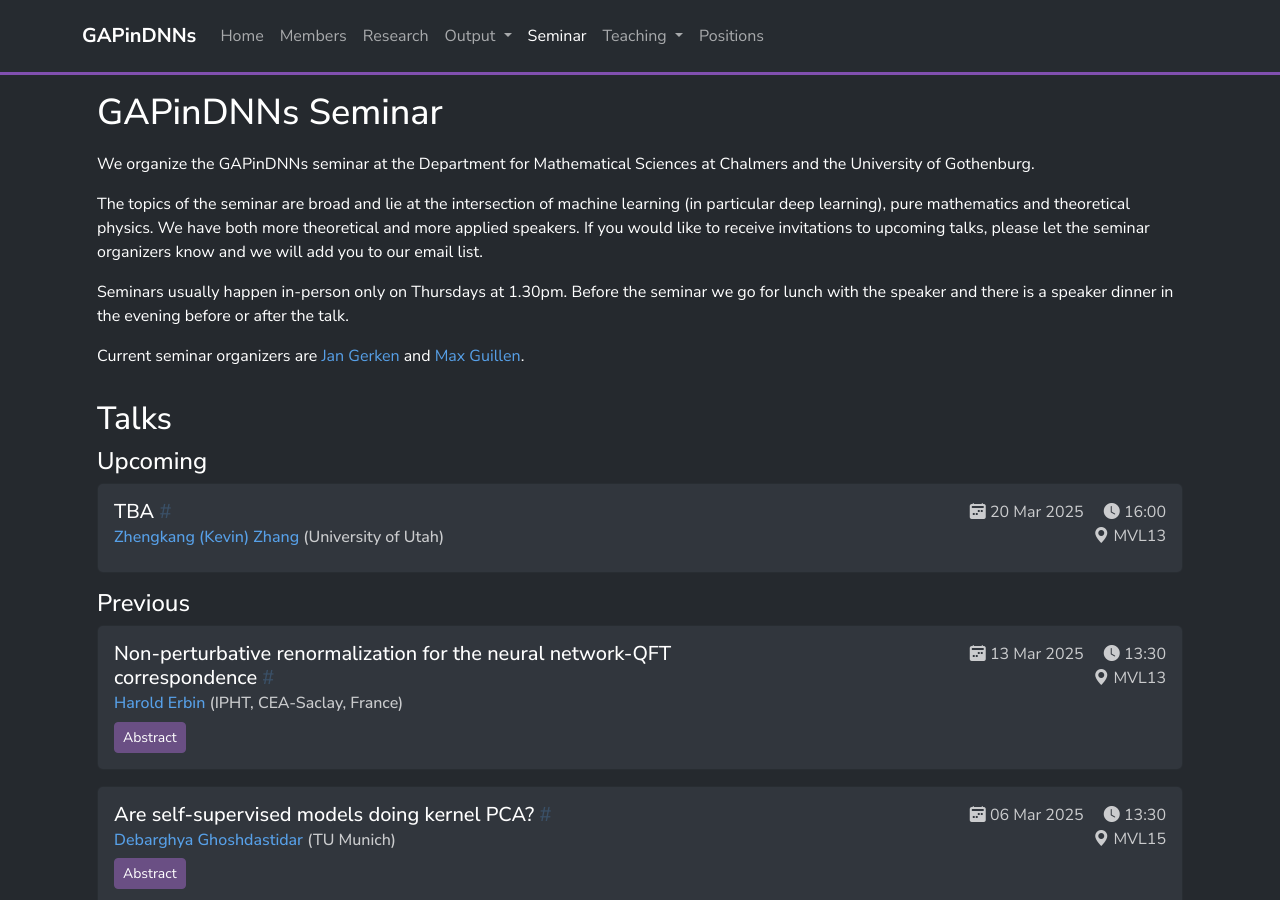
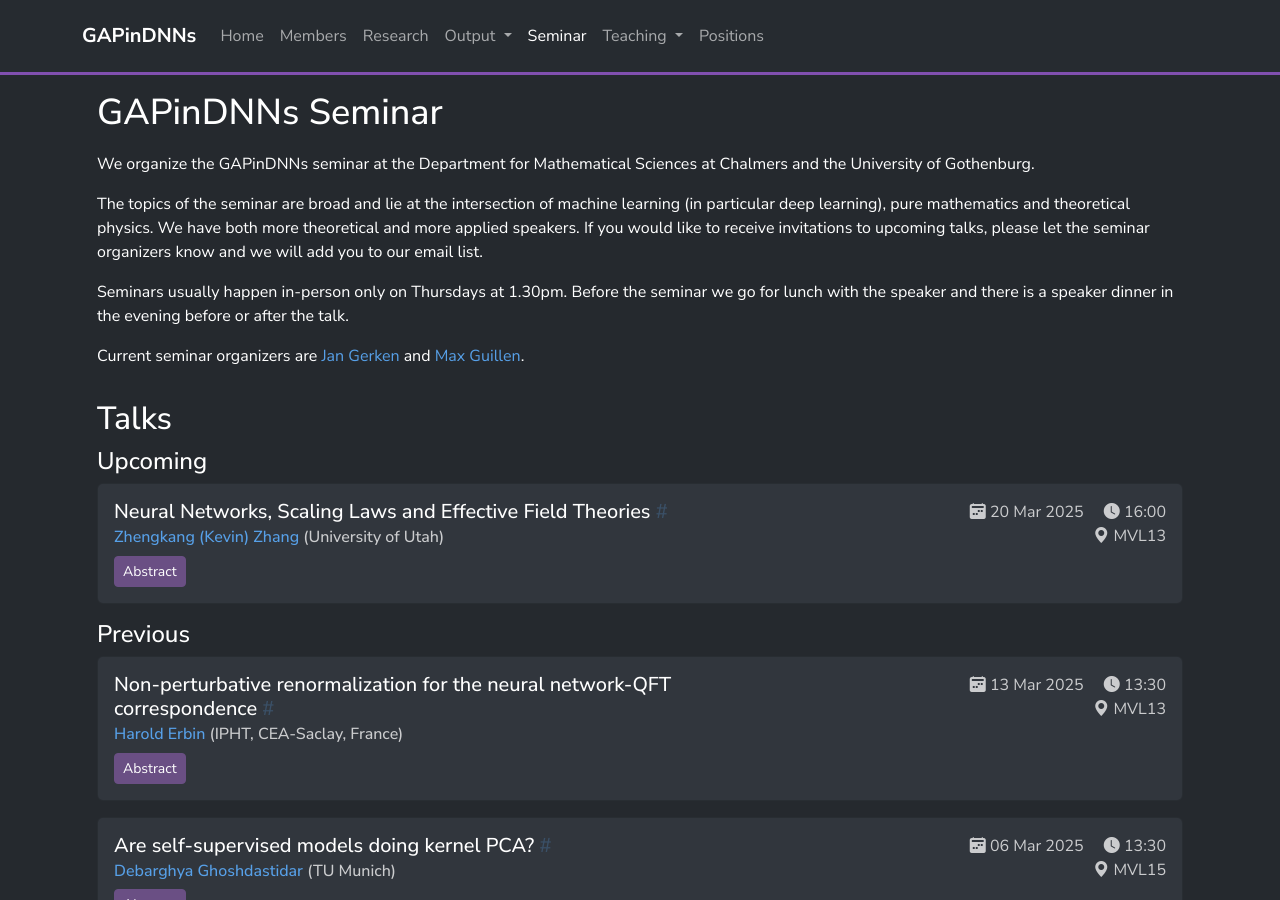
Before and after one commit to GAPinDNNs/gapindnns.github.io, a Jekyll site: the page built from _pages/seminar.md, in a window 1280 px wide and 900 px high. Built offline with Jekyll 4.4.1, drawn with Linux system fonts in a browser that asks for light colours; nearby versions of some CDN libraries.

Commit message:
Add title and abstract for Kevin's talk

```diff
--- a/_data/seminar_talks/2025-03-20_Zhengkang_Zhang.yml
+++ b/_data/seminar_talks/2025-03-20_Zhengkang_Zhang.yml
@@ -1,4 +1,4 @@
-title: TBA
+title: Neural Networks, Scaling Laws and Effective Field Theories
 id: 2025-03-20_Zhengkang_Zhang
 date: '2025-03-20'
 time: '16:00'
@@ -11,4 +11,5 @@ speaker:
     last_name: Zhang
     affiliation: University of Utah
     url: https://faculty.utah.edu/u6047490-ZHENGKANG_ZHANG/hm/index.hml#summary
-abstract:
+abstract: |
+  Starting from simple curve fitting problems, I will explain how modern AI works by learning a large number of features from data: wide neural networks fit data to linear combinations of many random features, and stacking layers to form deep neural networks allows the features to evolve according to data. It has been empirically observed that the performance of neural networks scales as power laws with respect to the sizes of the model and training data set. I will discuss a recently proposed random feature model that captures the physics of neural scaling laws, and its solution in an effective theory framework using large-N field theory methods. The solution reveals a duality that is indicative of a deeper connection between neural networks and field theories.
```
